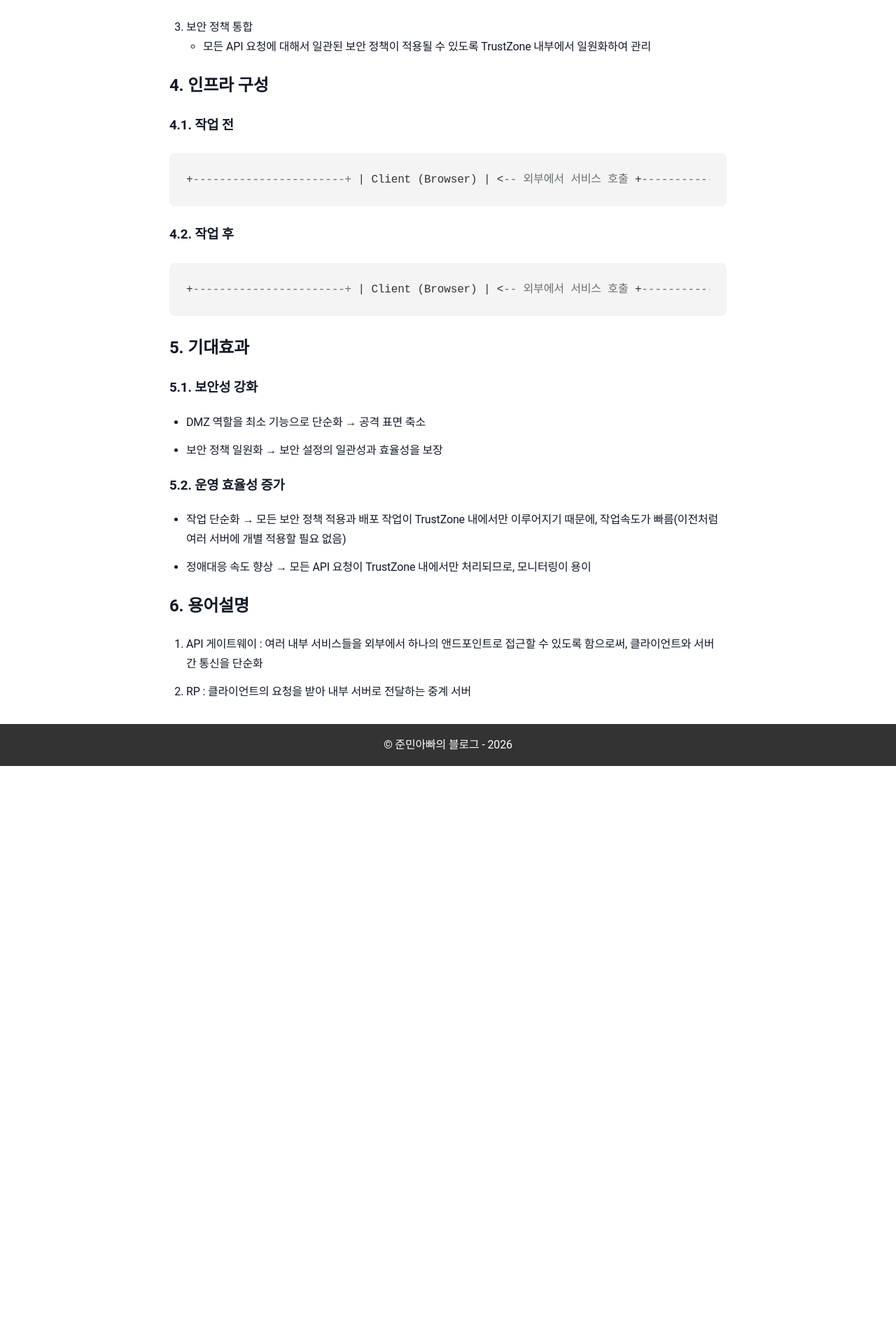
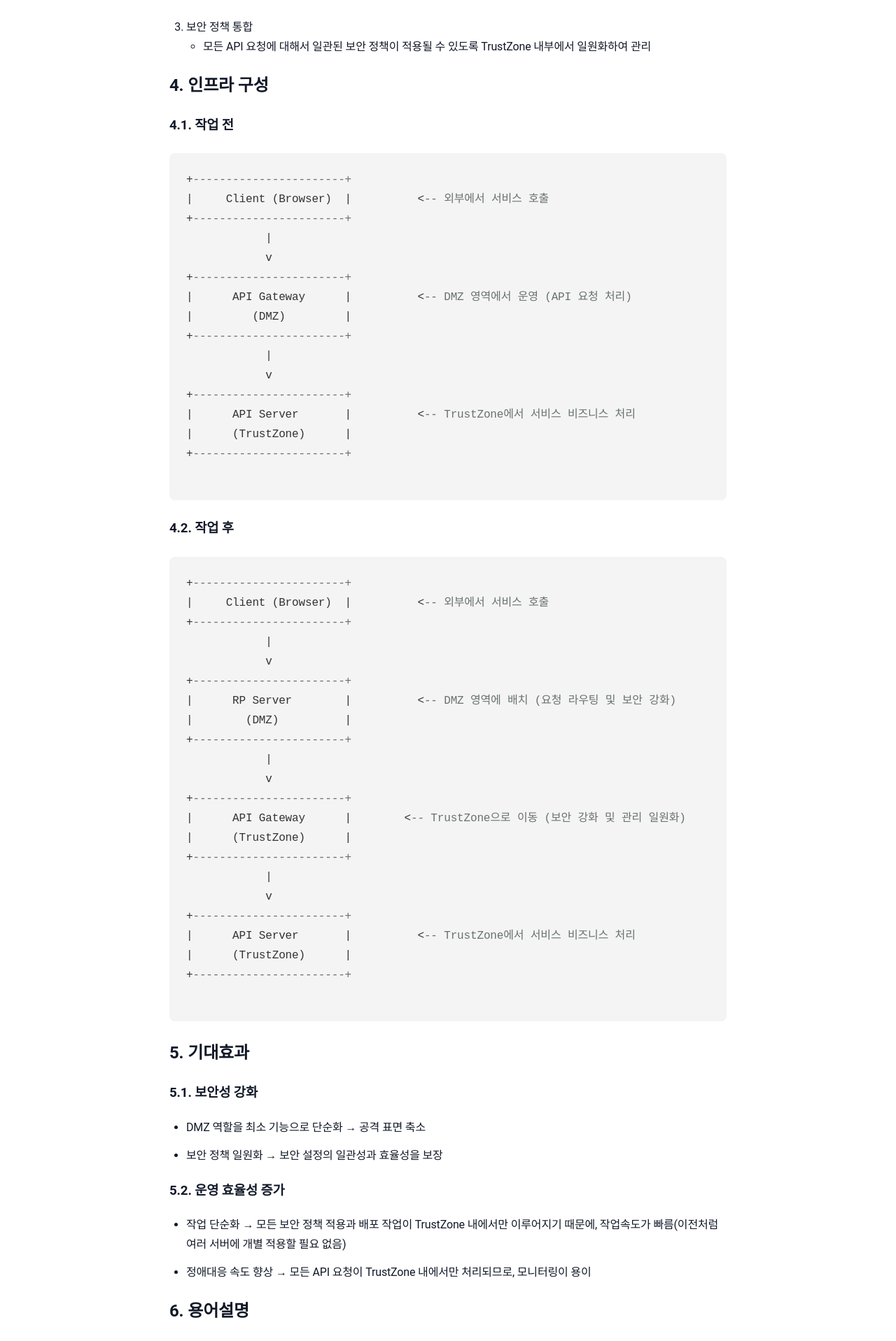
Before and after one commit to sanghoon-lee/sanghoon-lee.github.io, a Jekyll site: the page built from _posts/2025-11-29-rp.md, in a window 1280 px wide. Shown: the part 1401-3318 px from the top of the page at 70% size. Built offline with Jekyll 4.4.1, drawn with Linux system fonts in a browser that asks for light colours; nearby versions of some CDN libraries; comment, search, counter and statistics services are not loaded; before the commit the page ends 2496 px from its top, so only the background shows below that.

```diff
--- a/assets/main.scss
+++ b/assets/main.scss
@@ -150,7 +150,7 @@ pre {
   margin: 1.5rem 0;
   overflow-x: auto;
   font-size: 1rem;
-  white-space: nowrap;
+  white-space: pre-wrap;
   word-wrap: normal;
   max-width: 100%;
   box-sizing: border-box;
```
